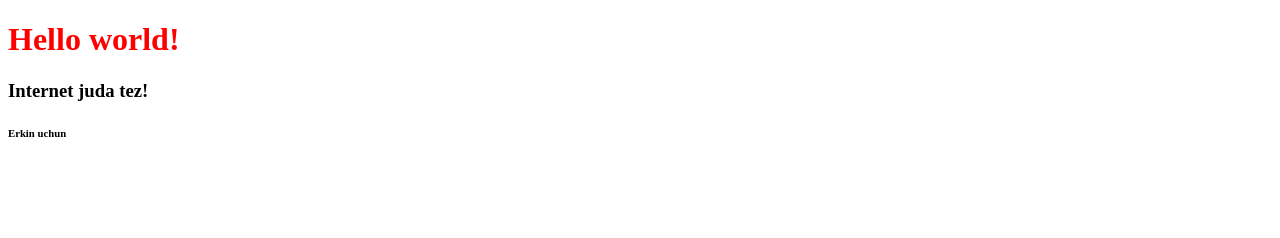
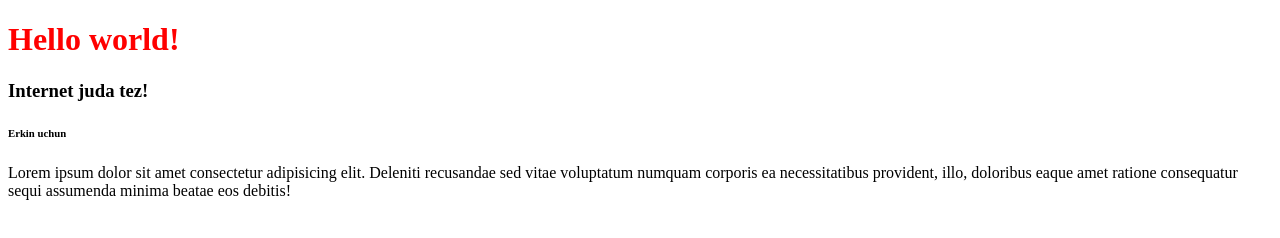
Before and after one commit to javohir7777/lessonGitHub, a plain HTML site: page index.html in a window 1280 px wide. Drawn offline with Linux system fonts and the light colour scheme.

Commit message:
Erkin uchun

```diff
--- a/index.html
+++ b/index.html
@@ -10,5 +10,11 @@
     <h1>Hello world!</h1>
     <h3>Internet juda tez!</h3>
     <h6>Erkin uchun</h6>
+    <p>
+      Lorem ipsum dolor sit amet consectetur adipisicing elit. Deleniti
+      recusandae sed vitae voluptatum numquam corporis ea necessitatibus
+      provident, illo, doloribus eaque amet ratione consequatur sequi assumenda
+      minima beatae eos debitis!
+    </p>
   </body>
 </html>
```
